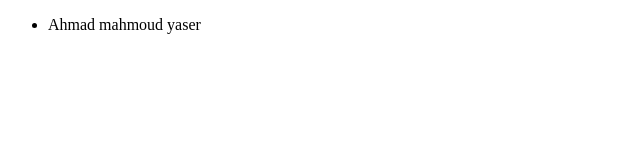
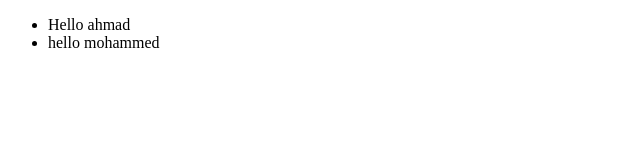
Before and after one commit to ahmad-salman98/master, a plain HTML site: page test.html in a window 1280 px wide. Shown: the whole page, without its empty margins (0-640 px from the left). Drawn offline with Linux system fonts and the light colour scheme.

Commit message:
modifying

```diff
--- a/test.html
+++ b/test.html
@@ -11,12 +11,8 @@
     <header></header>
     <main>
       <ul>
-        <li>
-          <hello>Ahmad</hello>
-          <hello>mahmoud</hello>
-          <hello>yaser</hello>
-          <hello></hello>
-        </li>
+        <li>Hello ahmad</li>
+        <li>hello mohammed</li>
       </ul>
     </main>
     <footer></footer>
```
